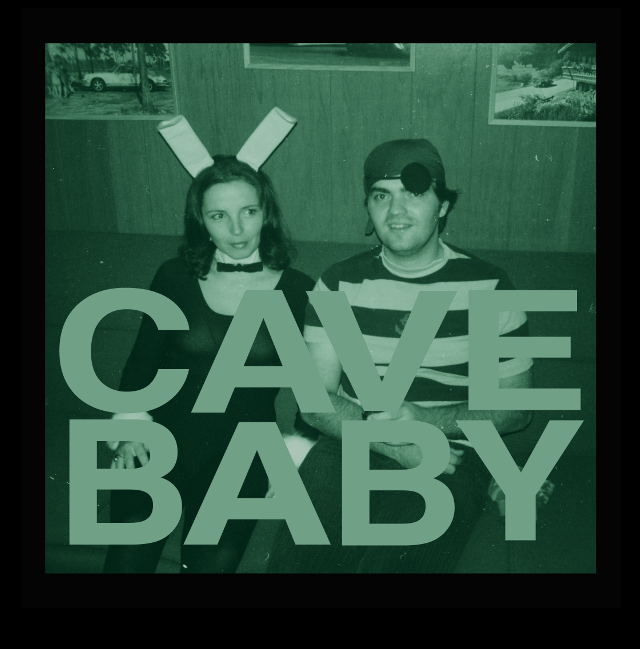
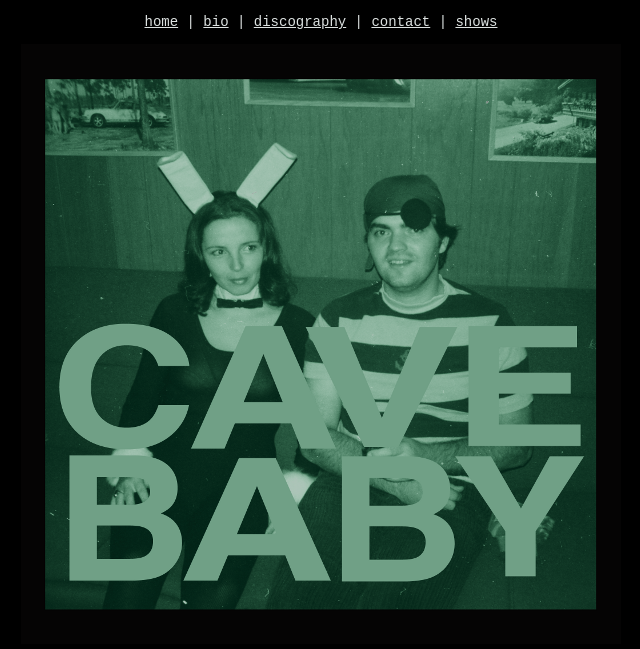
Before and after one commit to andrewbray/Cave-Baby, a Jekyll site: the page built from index.html, in a window 1280 px wide. Shown: the top 649 px of the page, without its empty margins (319-959 px from the left). Built offline with Jekyll 4.4.1, drawn with Linux system fonts in a browser that asks for light colours; nearby versions of some CDN libraries.

Commit message:
Add some more...

```diff
--- /dev/null
+++ b/_includes/links.html
@@ -0,0 +1,3 @@
+<p class="links">
+  <a href="/">home</a> | <a href="/bio.html">bio</a> | <a href="/discography.html">discography</a> | <a href="/contact.html">contact</a> | <a href="/shows.html">shows</a>
+</p>
--- /dev/null
+++ b/_includes/title.html
@@ -0,0 +1 @@
+<h1>CAVE<br/>BABY</h1>
--- a/css/style.css
+++ b/css/style.css
@@ -1,10 +1,11 @@
 html, body {
-  font-family: 'Helvetica';
 /*  text-shadow: 0px 1px 1px #555; */
   color: #DDE2E1;
   background: #000000;
   text-align: center;
-  text-shadow: rgba(0,0,0,0.5) -1px 0, rgba(0,0,0,0.3) 0 -1px, rgba(255,255,255,0.5) 0 1px, rgba(0,0,0,0.3) -1px -2px;
+  font-size: 14px;
+  font-family: "American Typewriter", "Courier New", Courier, mono;
+  text-shadow: none;
 }
 
 body a {
@@ -14,10 +15,13 @@ body a {
 }
 
 h1 {
-  font-size: 124px;
+  font-family: 'Helvetica Neue', 'Helvetica Neue LT Com', 'Helvetica';
+  font-weight: bold;
+  font-size: 136px;
   line-height: 80%;
+  letter-spacing: -5px;
+  text-shadow: rgba(0,0,0,0.5) -1px 0, rgba(0,0,0,0.3) 0 -1px, rgba(255,255,255,0.5) 0 1px, rgba(0,0,0,0.3) -1px -2px;
 }
 
 p {
-  font-size: 18px;
 }
--- a/index.html
+++ b/index.html
@@ -2,4 +2,5 @@
 layout: default
 title: CAVE BABY
 ---
-<img src="/images/cavebaby_600x600.png" alt="7 Inch Record Cover">
+{% include links.html %}
+<img src="/images/cavebaby_7inch_600x600.png" alt="7 Inch Record Cover">
```
Also changed, not shown: bio.html (added, +7 -0 lines), contact.html (added, +12 -0 lines), discography.html (added), favicon.ico (added), images/cavebaby_7inch_600x600.png (added), images/cavebaby_digital_600x600.png (added), shows.html (added).
